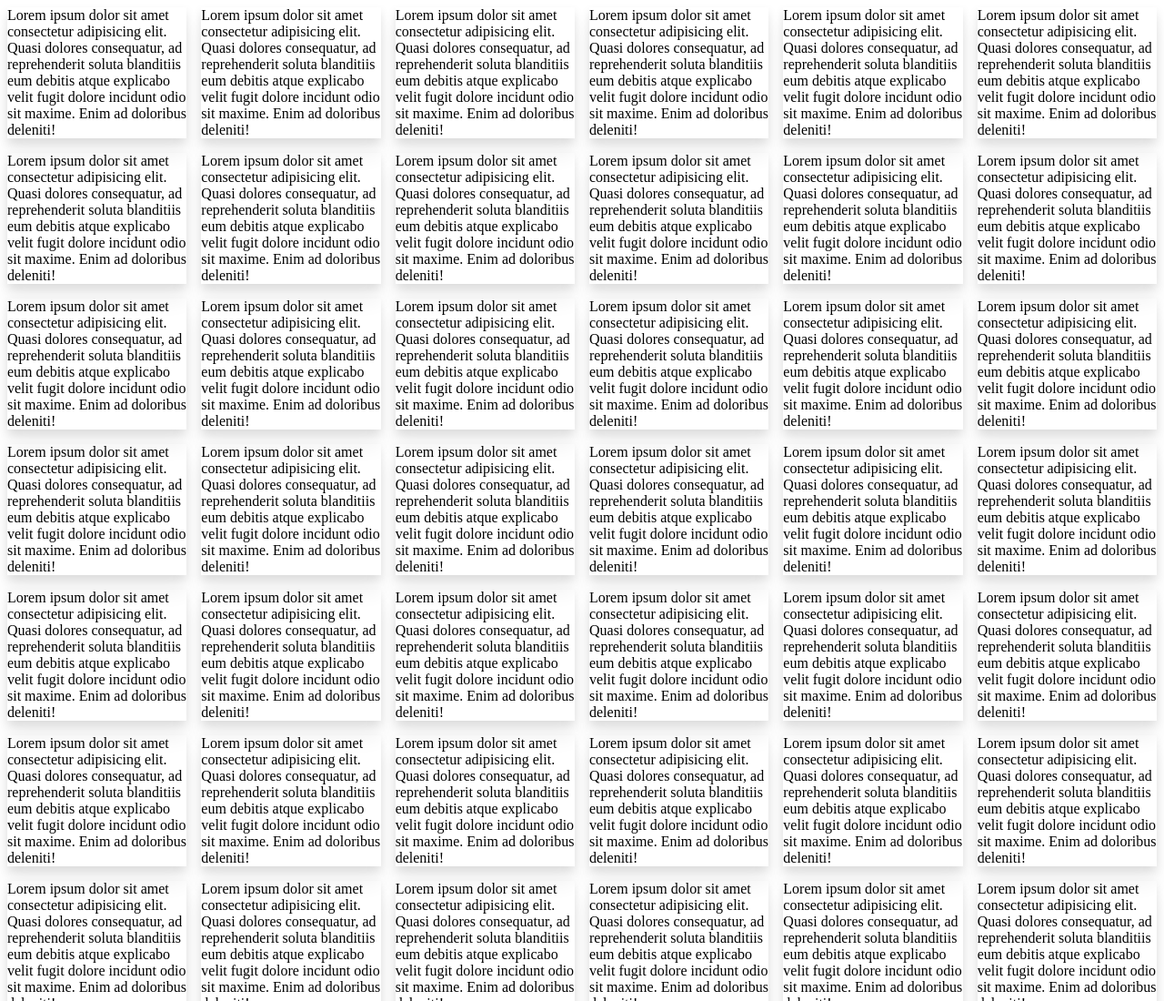
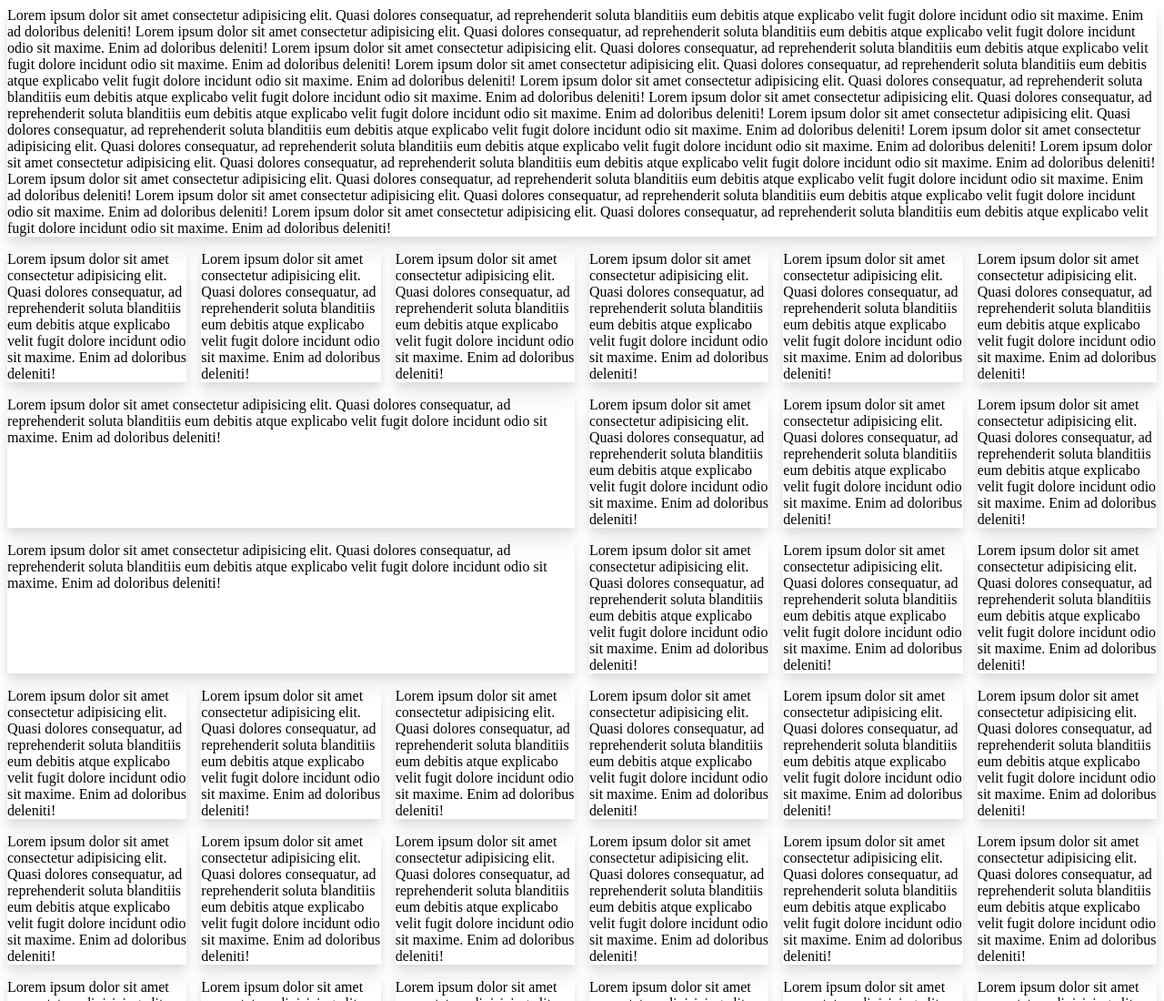
Before and after one commit to WebPiglet/Spartan-training, a plain HTML site: page Training 1 - Responsive Grid Magazine Layout in Just 20 Lines of CSS/index.html in a window 1280 px wide. Shown: the top 1100 px of the page at 91% size. Drawn offline with Linux system fonts and the light colour scheme.

Commit message:
Task ready

```diff
--- a/Training 1 - Responsive Grid Magazine Layout in Just 20 Lines of CSS/index.html
+++ b/Training 1 - Responsive Grid Magazine Layout in Just 20 Lines of CSS/index.html
@@ -13,6 +13,39 @@
     <div class="MainGrid">
 
         <article class="arcticle">
+           Lorem ipsum dolor sit amet consectetur adipisicing elit. Quasi dolores consequatur,
+           ad reprehenderit soluta blanditiis eum debitis atque explicabo velit fugit dolore incidunt
+           odio sit maxime. Enim ad doloribus deleniti!
+           Lorem ipsum dolor sit amet consectetur adipisicing elit. Quasi dolores consequatur,
+           ad reprehenderit soluta blanditiis eum debitis atque explicabo velit fugit dolore incidunt
+           odio sit maxime. Enim ad doloribus deleniti!
+           Lorem ipsum dolor sit amet consectetur adipisicing elit. Quasi dolores consequatur,
+           ad reprehenderit soluta blanditiis eum debitis atque explicabo velit fugit dolore incidunt
+           odio sit maxime. Enim ad doloribus deleniti!
+           Lorem ipsum dolor sit amet consectetur adipisicing elit. Quasi dolores consequatur,
+           ad reprehenderit soluta blanditiis eum debitis atque explicabo velit fugit dolore incidunt
+           odio sit maxime. Enim ad doloribus deleniti!
+           Lorem ipsum dolor sit amet consectetur adipisicing elit. Quasi dolores consequatur,
+           ad reprehenderit soluta blanditiis eum debitis atque explicabo velit fugit dolore incidunt
+           odio sit maxime. Enim ad doloribus deleniti!
+           Lorem ipsum dolor sit amet consectetur adipisicing elit. Quasi dolores consequatur,
+           ad reprehenderit soluta blanditiis eum debitis atque explicabo velit fugit dolore incidunt
+           odio sit maxime. Enim ad doloribus deleniti!
+           Lorem ipsum dolor sit amet consectetur adipisicing elit. Quasi dolores consequatur,
+           ad reprehenderit soluta blanditiis eum debitis atque explicabo velit fugit dolore incidunt
+           odio sit maxime. Enim ad doloribus deleniti!
+           Lorem ipsum dolor sit amet consectetur adipisicing elit. Quasi dolores consequatur,
+           ad reprehenderit soluta blanditiis eum debitis atque explicabo velit fugit dolore incidunt
+           odio sit maxime. Enim ad doloribus deleniti!
+           Lorem ipsum dolor sit amet consectetur adipisicing elit. Quasi dolores consequatur,
+           ad reprehenderit soluta blanditiis eum debitis atque explicabo velit fugit dolore incidunt
+           odio sit maxime. Enim ad doloribus deleniti!
+           Lorem ipsum dolor sit amet consectetur adipisicing elit. Quasi dolores consequatur,
+           ad reprehenderit soluta blanditiis eum debitis atque explicabo velit fugit dolore incidunt
+           odio sit maxime. Enim ad doloribus deleniti!
+           Lorem ipsum dolor sit amet consectetur adipisicing elit. Quasi dolores consequatur,
+           ad reprehenderit soluta blanditiis eum debitis atque explicabo velit fugit dolore incidunt
+           odio sit maxime. Enim ad doloribus deleniti!
            Lorem ipsum dolor sit amet consectetur adipisicing elit. Quasi dolores consequatur,
            ad reprehenderit soluta blanditiis eum debitis atque explicabo velit fugit dolore incidunt
            odio sit maxime. Enim ad doloribus deleniti!
--- a/Training 1 - Responsive Grid Magazine Layout in Just 20 Lines of CSS/style.css
+++ b/Training 1 - Responsive Grid Magazine Layout in Just 20 Lines of CSS/style.css
@@ -4,7 +4,10 @@
     display: grid;
     grid-template-columns: repeat(auto-fit, minmax(180px,1fr));
     grid-gap: 1em;
+    grid-auto-flow: dense;
 }
+
+
 
 
 .arcticle{
@@ -12,3 +15,28 @@
     0 5px 10px rgba(0, 0, 0, 0.1),
     0 20px 20px rgba(0, 0, 0, 0.05);
 }
+
+.arcticle:nth-child(1),
+.arcticle:nth-child(8),
+.arcticle:nth-child(12){
+    grid-column: span 3;
+}
+
+
+
+.arcticle:nth-child(1){
+    grid-column: 1/-1;
+
+}
+
+
+@media (max-width: 730px) {
+    .MainGrid {
+      display: flex;
+      flex-direction: column;
+    }
+
+    .arcticle {
+      margin-bottom: 2em;
+    }
+  }
```
